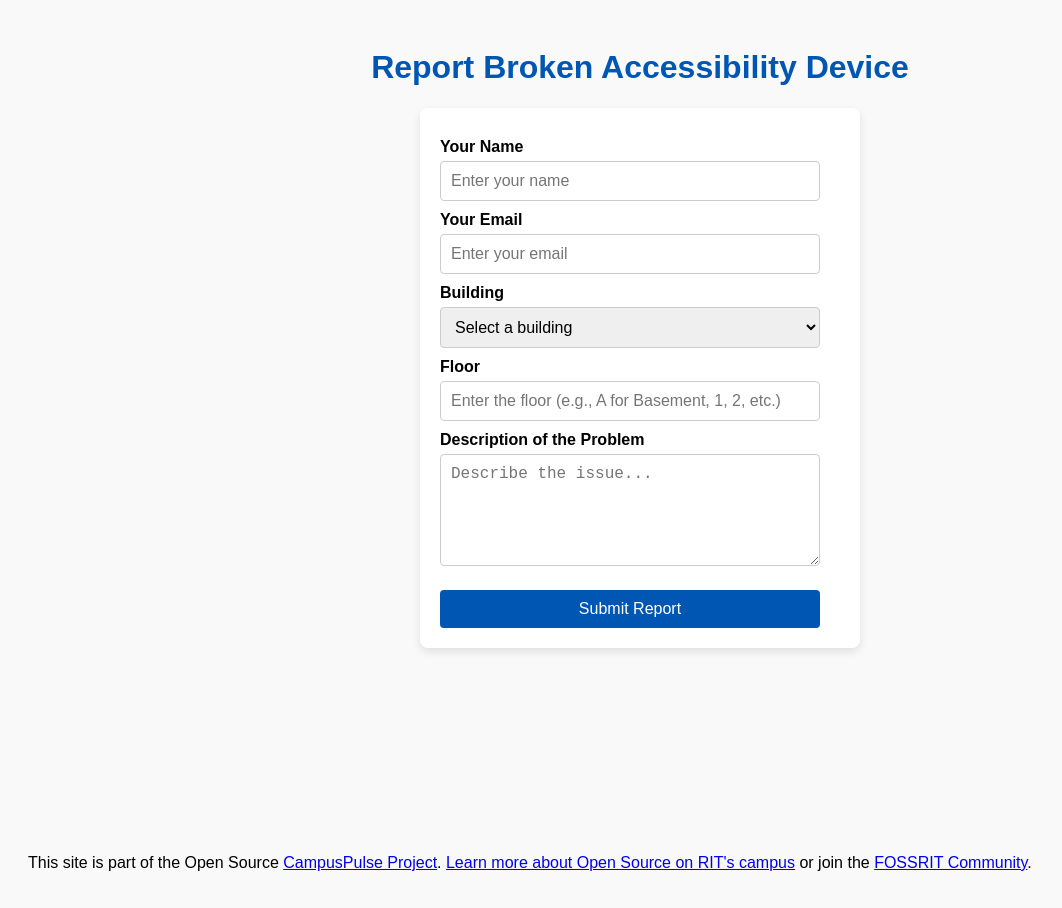
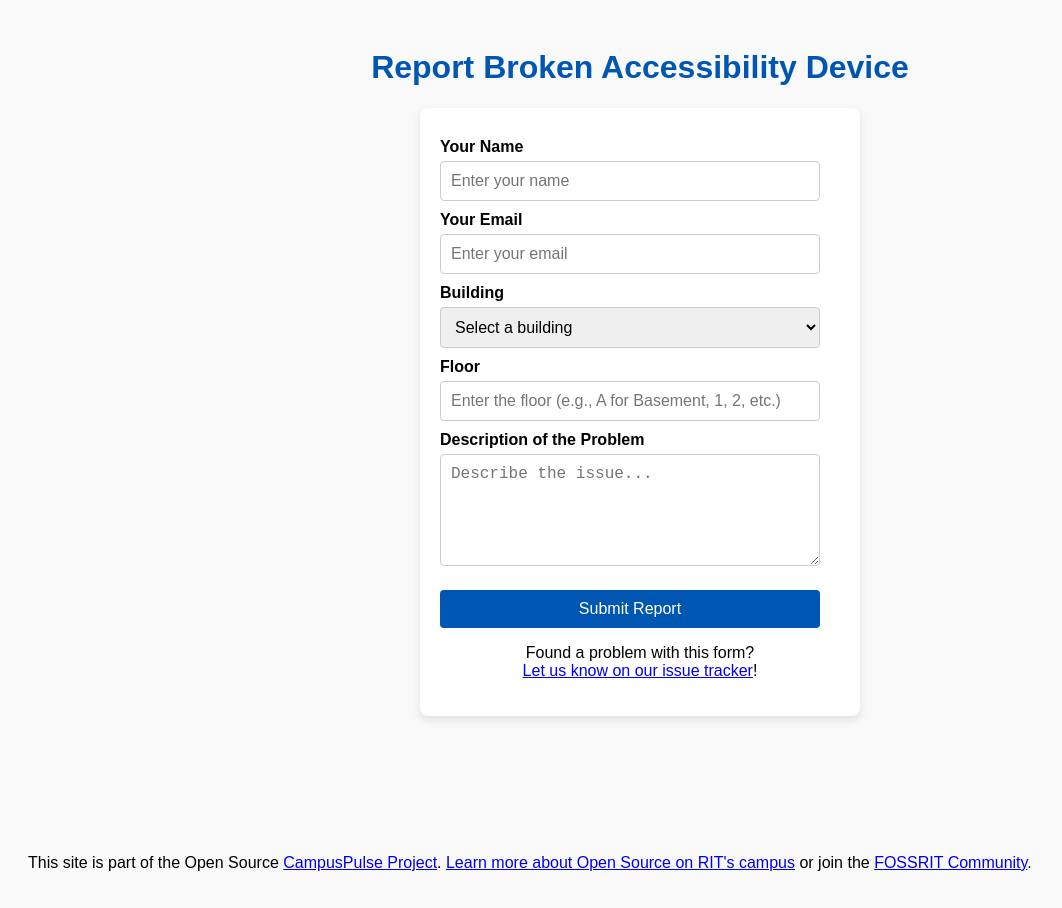
Before and after one commit to CampusPulse/suggest, a Jekyll site: the page built from button.html, in a window 1280 px wide. Shown: the whole page, without its empty margins (0-1062 px from the left). Built offline with Jekyll 4.4.1, drawn with Linux system fonts in a browser that asks for light colours.

Commit message:
add jekyll template to send people to the issue tracker if something broke

```diff
--- /dev/null
+++ b/_includes/form_issues.html
@@ -0,0 +1,3 @@
+<p style="text-align: center;">
+	Found a problem with this form? <br> <a href="{{ site.repository_url }}/issues" target="_blank">Let us know on our issue tracker</a>!
+</p>
--- a/button.html
+++ b/button.html
@@ -40,6 +40,7 @@ staticvalues:
 	{% endfor %}
 	<!-- TODO: submit building name too -->
 	<button type="submit">Submit Report</button>
+	{% include form_issues.html %}
 </form>
 
 <script>
```
